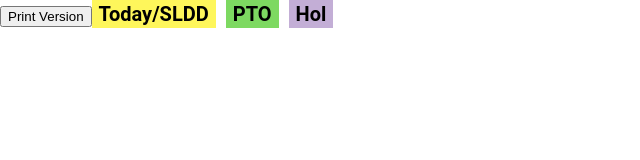
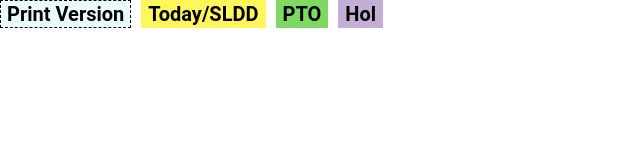
Before and after one commit to JasmineD93/angulartable, a plain HTML site: page RecruiterSchedule/index.html in a window 1280 px wide. Shown: the whole page, without its empty margins (0-640 px from the left). Drawn offline with nearby package versions, Linux system fonts and the light colour scheme; no server answers.

Commit message:
Update app.css

```diff
--- a/RecruiterSchedule/app.css
+++ b/RecruiterSchedule/app.css
@@ -88,6 +88,17 @@ hr {
     margin-bottom: 1px;
 
 }
+
+#printv{
+    border: 1px dashed black;
+    background-color: #EAFCFE;
+    align-content: right;
+    font-family: 'Roboto', sans-serif;
+    font-weight: bold;
+    font-size: 20px;
+    margin-right: 10px;
+    margin-bottom: 1px;
+}
 #Today{
     background-color: #FEF65B;
     font-family: 'Roboto', sans-serif;
@@ -170,6 +181,10 @@ th:nth-child(n+54){
         display: none;
     }
 
+    #printv{
+        display: none;
+    }
+
     #link{
         display: none;
     }
```
